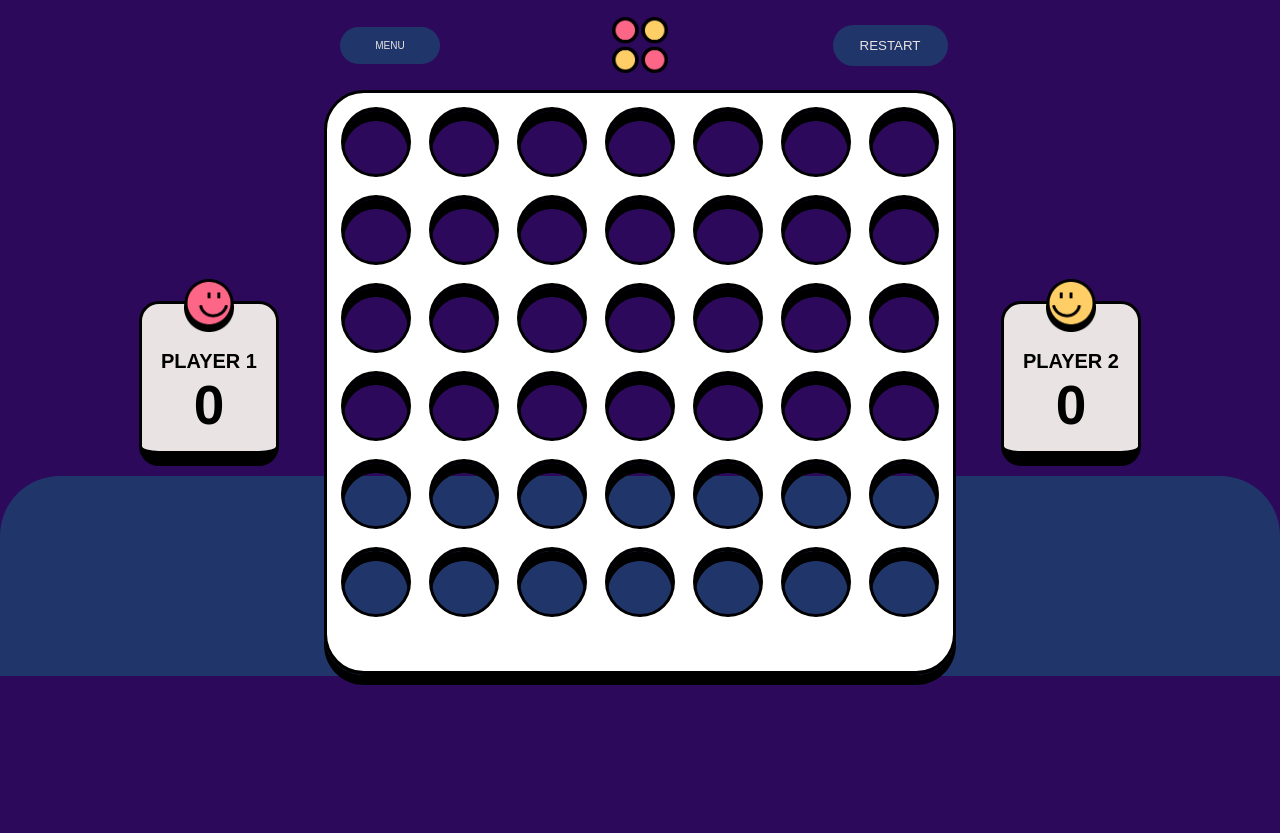
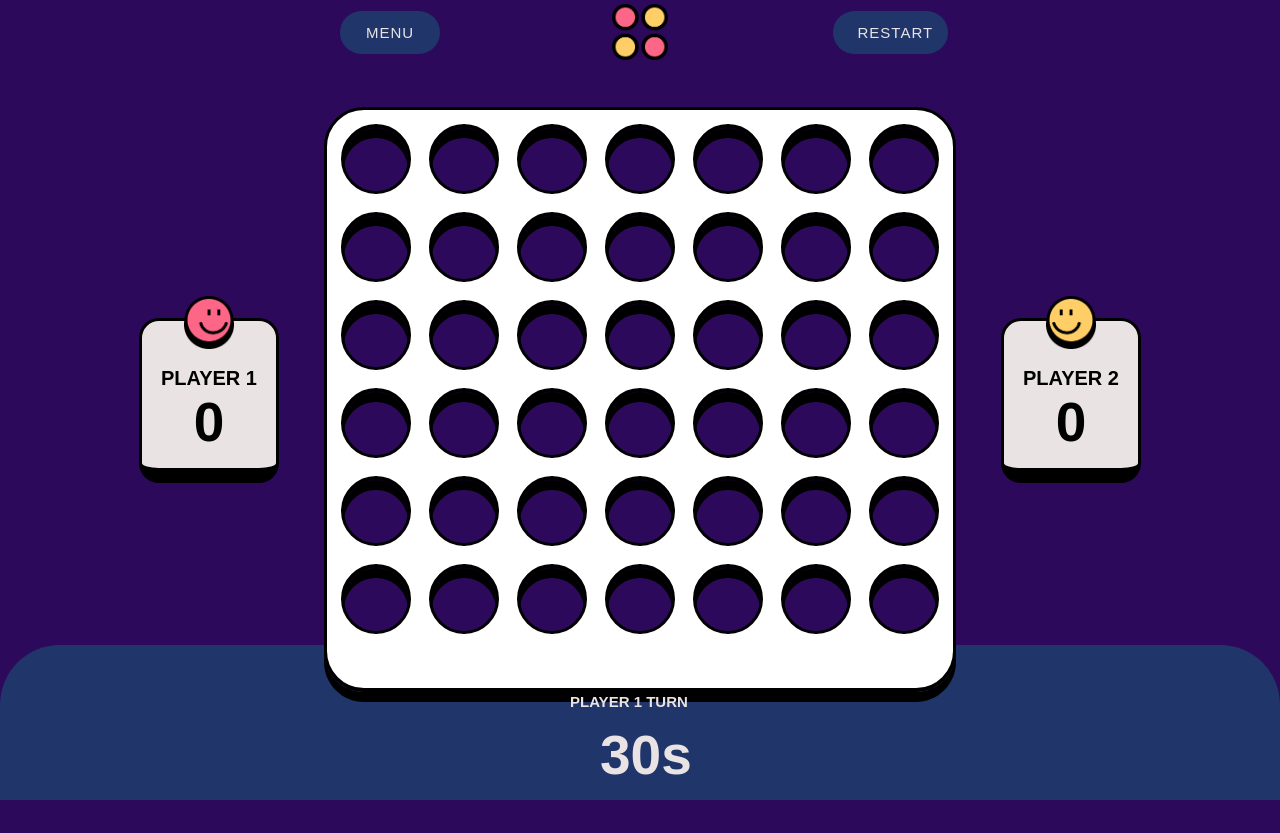
Before and after one commit to ManuelDiLena/Connect-4, a React (Create React App) app: page /game in a window 1280 px wide. Before the commit the page ends 800 px from the top, so only its background shows below. Built offline with nearby package versions, Linux system fonts and the light colour scheme; a web font is replaced by a local one.

Commit message:
Added grid, player's disk and usePlay custom hook

```diff
--- a/src/App.js
+++ b/src/App.js
@@ -1,6 +1,6 @@
 import { BrowserRouter, Route, Routes } from 'react-router-dom';
 import Main from './components/main/Main';
-import Game from './components/game/Game';
+import Game from './components/game/Game.jsx';
 
 function App() {
   return (
--- a/src/components/game/Game.jsx
+++ b/src/components/game/Game.jsx
@@ -1,5 +1,6 @@
 import { Link } from 'react-router-dom';
 import './game.css';
+import { Grid } from './Grid';
 import LOGO from '../../assets/main-logo.png';
 import PLAYER1 from '../../assets/player-1.png';
 import PLAYER2 from '../../assets/player-2.png';
@@ -15,7 +16,7 @@ const Game = () => {
         <button className='game__button restart__button'>RESTART</button>
       </div>
 
-      <div className='game'>
+      <div className='game__container'>
         <article className='player__card player-1-card'>
           <img src={PLAYER1} alt="player1" />
           <h2>PLAYER 1</h2>
@@ -25,6 +26,7 @@ const Game = () => {
         <div className='game__board'>
           <WhiteBoard className='white-board' />
           <BlackBoard className='black-board' />
+          <Grid />
         </div>
 
         <article className='player__card player-2-card'>
@@ -32,6 +34,14 @@ const Game = () => {
           <h2>PLAYER 2</h2>
           <p>0</p>
         </article>
+
+        <div className='timer__container'>
+          <div className='timer'>
+            <h2>PLAYER 1 TURN</h2>
+            <p>30s</p>
+          </div>
+        </div>
+
       </div>
 
       <div className='winner__color'></div>
--- /dev/null
+++ b/src/components/game/Grid.jsx
@@ -0,0 +1,172 @@
+import { useState } from 'react';
+import { ReactComponent as PLAYER1DISK } from '../../assets/player-1-disk.svg';
+import { ReactComponent as PLAYER2DISK } from '../../assets/player-2-disk.svg';
+
+const usePlay = () => {
+  const [grid, setGrid] = useState([[0,0,0,0,0,0,0],
+                                    [0,0,0,0,0,0,0],
+                                    [0,0,0,0,0,0,0],
+                                    [0,0,0,0,0,0,0],
+                                    [0,0,0,0,0,0,0],
+                                    [0,0,0,0,0,0,0]]);
+
+  const [player, setPlayer] = useState(1);
+
+  const changePlayer = () => (player === 1) ? setPlayer(2) : setPlayer(1)
+
+  const addDisk = (column) => {
+    let position = [0, column]
+
+    for (let index in grid) {
+      if (grid[index][column] === 0) {
+        position = [index,column]
+
+      } else {
+        break
+      }
+    }
+
+    (player === 1)
+      ? grid[position[0]][position[1]] = 1
+      : grid[position[0]][position[1]] = 2
+
+    setGrid([...grid])
+  }
+
+  return {
+    grid,
+    addDisk,
+    changePlayer,
+  }
+}
+
+function Grid() {
+  const { grid, addDisk, changePlayer } = usePlay()
+
+  const gridPosition = [8,96,184,272,360,448]
+
+  return (
+    <>
+      <svg className='column-1' onClick={() => { addDisk(0); changePlayer() }}>
+        <rect x='0' y='0' width='85' height='528' fill='none' />
+        {
+          grid.map((array, index) => {
+            if (array[0] === 1) {
+              return (<PLAYER1DISK key={index} x='7' y={gridPosition[index]} width='70' height='70' />)
+
+            } else if (array[0] === 2) {
+              return (<PLAYER2DISK key={index} x='7' y={gridPosition[index]} width='70' height='70' />)
+
+            } else {
+              return (null)
+            }
+          })
+        }
+      </svg>
+
+      <svg className='column-2' onClick={() => { addDisk(1); changePlayer() }}>
+        <rect x='0' y='0' width='85' height='528' fill='none' />
+        {
+          grid.map((array, index) => {
+            if (array[1] === 1) {
+              return (<PLAYER1DISK key={index} x='7' y={gridPosition[index]} width='70' height='70' />)
+
+            } else if (array[1] === 2) {
+              return (<PLAYER2DISK key={index} x='7' y={gridPosition[index]} width='70' height='70' />)
+
+            } else {
+              return (null)
+            }
+          })
+        }
+      </svg>
+
+      <svg className='column-3' onClick={() => { addDisk(2); changePlayer() }}>
+        <rect x='0' y='0' width='85' height='528' fill='none' />
+        {
+          grid.map((array, index) => {
+            if (array[2] === 1) {
+              return (<PLAYER1DISK key={index} x='7' y={gridPosition[index]} width='70' height='70' />)
+
+            } else if (array[2] === 2) {
+              return (<PLAYER2DISK key={index} x='7' y={gridPosition[index]} width='70' height='70' />)
+
+            } else {
+              return (null)
+            }
+          })
+        }
+      </svg>
+
+      <svg className='column-4' onClick={() => { addDisk(3); changePlayer() }}>
+        <rect x='0' y='0' width='85' height='528' fill='none' />
+        {
+          grid.map((array, index) => {
+            if (array[3] === 1) {
+              return (<PLAYER1DISK key={index} x='7' y={gridPosition[index]} width='70' height='70' />)
+
+            } else if (array[3] === 2) {
+              return (<PLAYER2DISK key={index} x='7' y={gridPosition[index]} width='70' height='70' />)
+
+            } else {
+              return (null)
+            }
+          })
+        }
+      </svg>
+
+      <svg className='column-5' onClick={() => { addDisk(4); changePlayer() }}>
+        <rect x='0' y='0' width='85' height='528' fill='none' />
+        {
+          grid.map((array, index) => {
+            if (array[4] === 1) {
+              return (<PLAYER1DISK key={index} x='7' y={gridPosition[index]} width='70' height='70' />)
+
+            } else if (array[4] === 2) {
+              return (<PLAYER2DISK key={index} x='7' y={gridPosition[index]} width='70' height='70' />)
+
+            } else {
+              return (null)
+            }
+          })
+        }
+      </svg>
+
+      <svg className='column-6' onClick={() => { addDisk(5); changePlayer() }}>
+        <rect x='0' y='0' width='85' height='528' fill='none' />
+        {
+          grid.map((array, index) => {
+            if (array[5] === 1) {
+              return (<PLAYER1DISK key={index} x='7' y={gridPosition[index]} width='70' height='70' />)
+
+            } else if (array[5] === 2) {
+              return (<PLAYER2DISK key={index} x='7' y={gridPosition[index]} width='70' height='70' />)
+
+            } else {
+              return (null)
+            }
+          })
+        }
+      </svg>
+
+      <svg className='column-7' onClick={() => { addDisk(6); changePlayer() }}>
+        <rect x='0' y='0' width='85' height='528' fill='none' />
+        {
+          grid.map((array, index) => {
+            if (array[6] === 1) {
+              return (<PLAYER1DISK key={index} x='7' y={gridPosition[index]} width='70' height='70' />)
+
+            } else if (array[6] === 2) {
+              return (<PLAYER2DISK key={index} x='7' y={gridPosition[index]} width='70' height='70' />)
+
+            } else {
+              return (null)
+            }
+          })
+        }
+      </svg>
+    </>
+  )
+}
+
+export {Grid};
--- a/src/components/game/game.css
+++ b/src/components/game/game.css
@@ -1,5 +1,9 @@
 .game_container {
   position: relative;
+  height: 100vh;
+  display: flex;
+  flex-direction: column;
+  justify-content: center;
   /* overflow: hidden; */
 }
 
@@ -8,7 +12,7 @@
   width: 100vw;
   max-width: 750px;
   min-width: 320px;
-  margin: 15px auto;
+  margin: 0 auto;
   grid-template-columns: 1fr 1fr 1fr;
   justify-items: center;
   align-items: center;
@@ -16,11 +20,13 @@
 
 .game__button {
   padding: 13px 25px;
+  font-size: 1.5rem;
   font-size: 600;
   border-radius: 40px;
   color: var(--color-light);
   text-align: center;
   background-color: var(--color-bg-variant);
+  letter-spacing: 1px;
 }
 
 .menu__button {
@@ -38,12 +44,13 @@
   padding: 2px;
 }
 
-.game {
+.game__container {
   position: relative;
   display: flex;
   flex-direction: row;
   justify-content: center;
   align-items: center;
+  margin: 45px 0 105px 0;
 }
 
 .player__card {
@@ -90,10 +97,66 @@
   z-index: -1;
 }
 
+.game__board .column-1 {
+  position: absolute;
+  width: 85px;
+  height: 584px;
+  top: 10px;
+  left: 10px;
+}
+
+.game__board .column-2 {
+  position: absolute;
+  width: 85px;
+  height: 584px;
+  top: 10px;
+  left: 98px;
+}
+
+.game__board .column-3 {
+  position: absolute;
+  width: 85px;
+  height: 584px;
+  top: 10px;
+  left: 186px;
+}
+
+.game__board .column-4 {
+  position: absolute;
+  width: 85px;
+  height: 584px;
+  top: 10px;
+  left: 274px;
+}
+
+.game__board .column-5 {
+  position: absolute;
+  width: 85px;
+  height: 584px;
+  top: 10px;
+  left: 362px;
+}
+
+.game__board .column-6 {
+  position: absolute;
+  width: 85px;
+  height: 584px;
+  top: 10px;
+  left: 450px;
+}
+
+.game__board .column-7 {
+  position: absolute;
+  width: 85px;
+  height: 584px;
+  top: 10px;
+  left: 538px;
+}
+
 .winner__color {
   position: absolute;
   width: 100%;
-  height: 200px;
+  height: calc(50vh - 245px);
   bottom: 0;
   z-index: -2;
   border-radius: 60px 60px 0 0;
@@ -102,9 +165,32 @@
 
 .timer__container {
   position: absolute;
-  width: 250px;
+  width: 200px;
   height: 200px;
-  background-size: 100%;
+  bottom: -140px;
+  left: calc(50% - 100px);
+  color: var(--color-light);
+}
+
+.timer {
+  width: 100%;
+  height: 100%;
+  position: relative;
+  background-size: contain;
   background-repeat: no-repeat;
   background-position: center;
 }
+
+.timer h2 {
+  position: absolute;
+  top: 30%;
+  left: 30px;
+}
+
+.timer p {
+  font-size: 5.5rem;
+  font-weight: 600;
+  position: absolute;
+  top: 45%;
+  left: 30%;
+}
```
Also changed, not shown: src/components/game/game.js (added, +22 -0 lines), src/assets/player-1-disk.svg (added), src/assets/player-2-disk.svg (added).
